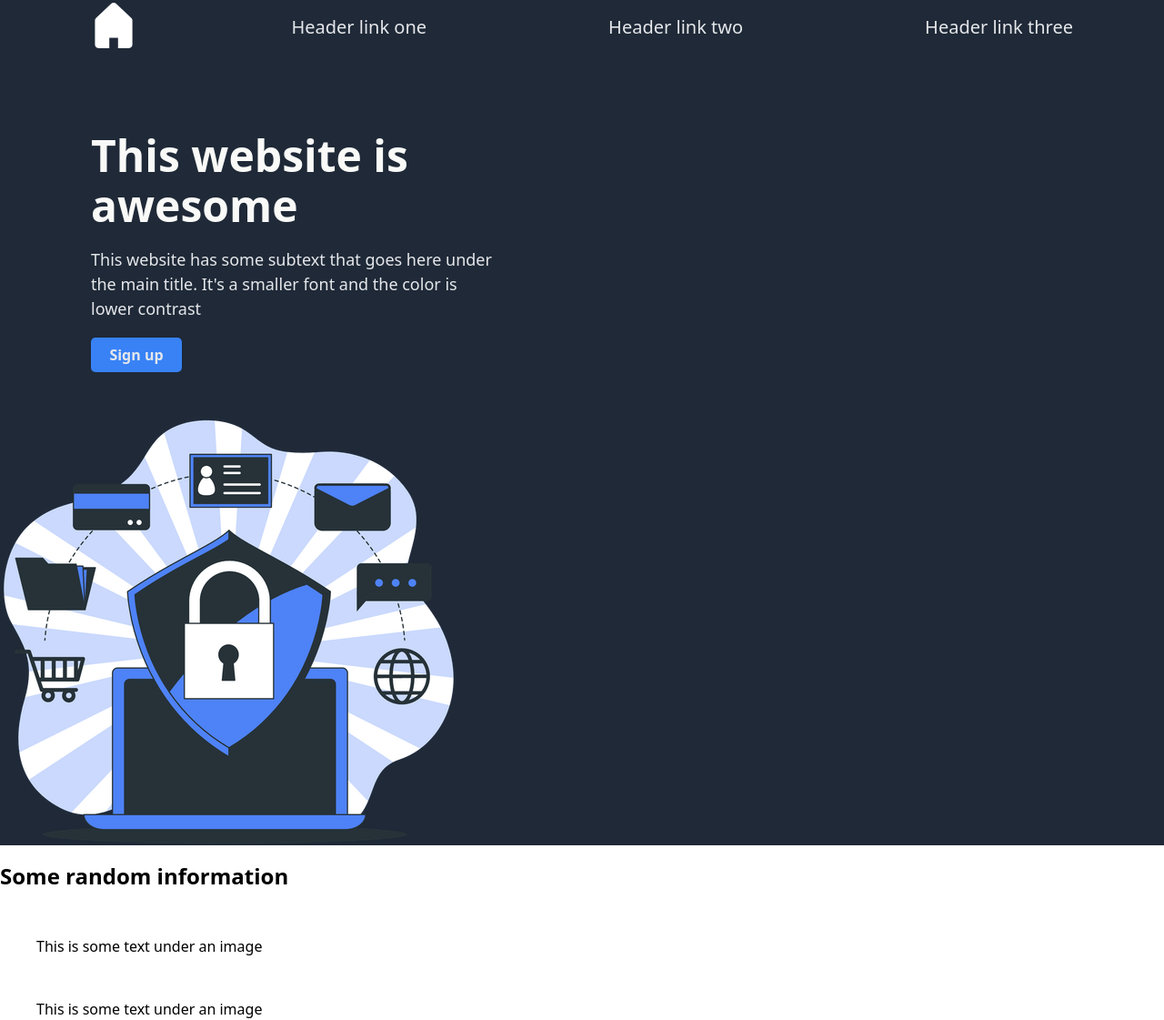
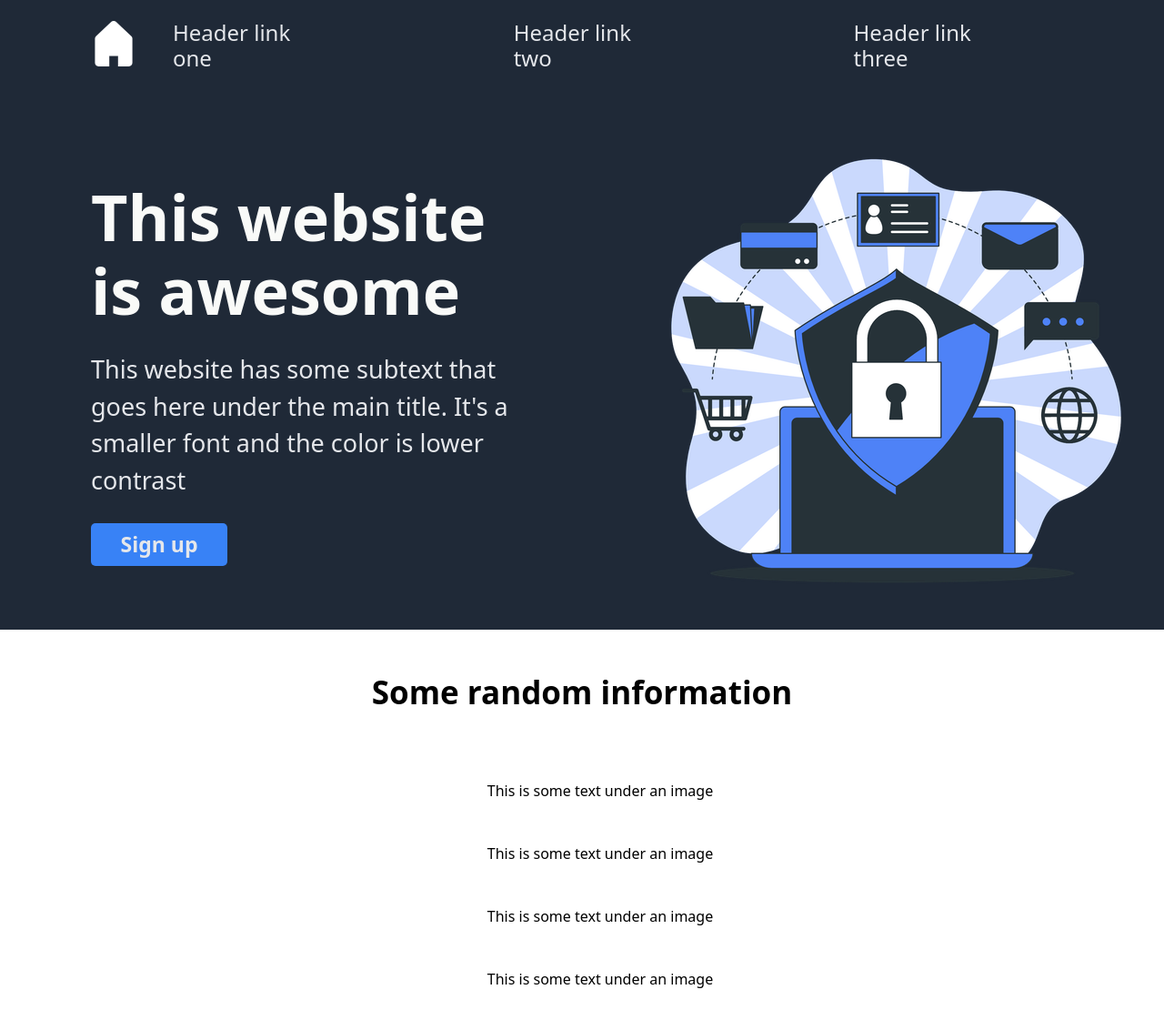
Before and after one commit to Hanikn/landing, a website: page index.html in a window 1280 px wide. Shown: the part 22-1143 px from the top of the page at 91% size. Drawn offline with nearby package versions, Linux system fonts and the light colour scheme.

Commit message:
Hero changed styles + image

```diff
--- a/index.html
+++ b/index.html
@@ -47,7 +47,7 @@
       </div>
     </header>
     <main>
-      <h2>Some random information</h2>
+      <h2 class="main-title">Some random information</h2>
       <ul class="main-images">
         <li class="list-item">
           <img class="image-item" src="" alt="" />
--- a/styles.css
+++ b/styles.css
@@ -15,6 +15,7 @@ a {
 
 header {
     background: #1F2937;
+    padding-bottom: 50px;
 }
 
 nav {
@@ -42,7 +43,8 @@ nav {
 .header-links {
     display: flex;
     gap: 200px;
-    font-size: 20px;
+    font-size: 24px;
+    padding-right: 50px;
 }
 
 .header-link {
@@ -68,30 +70,31 @@ nav {
     padding-top: 50px;
     padding-bottom: 50px;
     padding-left: 100px;
-    width: 550px;
+    width: 600px;
 }
 
 .hero-heading {
     font-weight: 900;
-    font-size:48px;
+    font-size:70px;
     color: #F9FAF8;
     margin-bottom: 0;
 }
 
 .hero-text {
-    font-size:18px;
+    font-size:27px;
     color: #E5E7EB;
     line-height: 1.5;
 }
 
 .hero-button {
     background-color: #3882F6;
+    font-size: 23px;
     font-weight: bold;
     color: #E5E7EB;
     border-radius: 5px;
     border: none;
     padding: 10px;
-    width: 100px;
+    width: 150px;
 }
 
 .hero-button:hover {
@@ -107,4 +110,21 @@ nav {
 
 .hero-img-div {
     display: flex;
+    justify-content: center;
+    padding-left: 690px;
+    margin-top: -500px;
 }
+
+/* Main Styles */
+
+main {
+    display: flex;
+    flex-direction: column;
+    align-items: center;
+}
+
+.main-title {
+    font-weight: 900;
+    font-size: 35px;
+    padding-top: 20px;
+}
```
